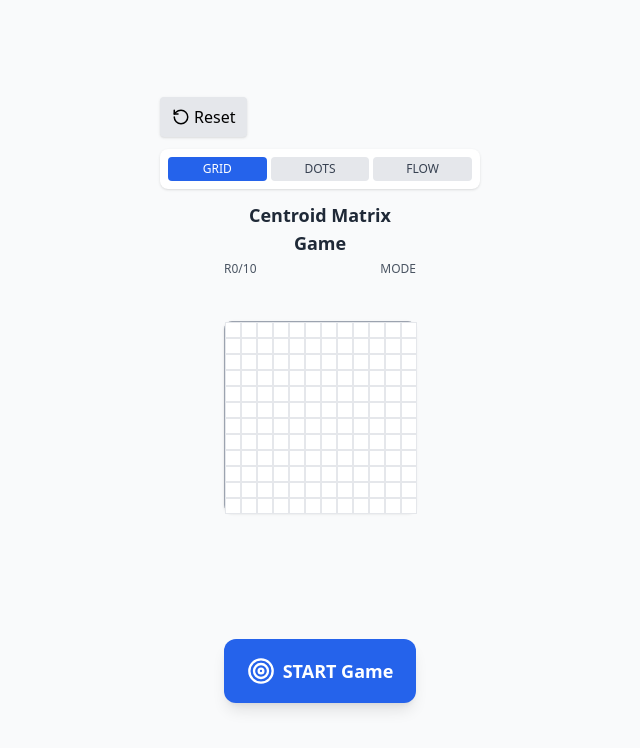
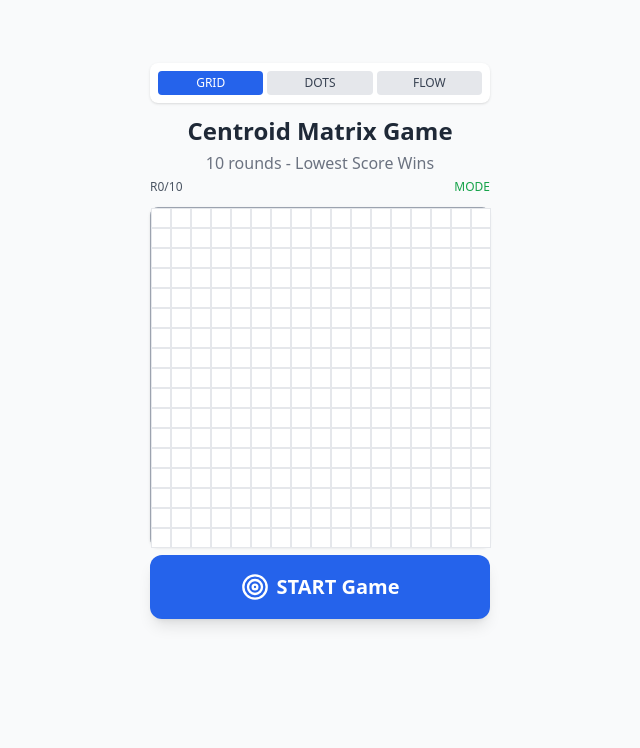
Before and after one commit to jelaludo/CentroidMatrixGuess, a React (Vite) app: page / in a window 1280 px wide. Shown: the top 748 px of the page, without its empty margins (320-960 px from the left). Built offline with nearby package versions, Linux system fonts and the light colour scheme.

Commit message:
larger play area

```diff
--- a/src/components/CentroidGame.jsx
+++ b/src/components/CentroidGame.jsx
@@ -72,8 +72,8 @@ const CentroidGame = () => {
   ];
 
   // Mobile-optimized grid size
-  const GRID_SIZE = 12; // Reduced from 20 for mobile
-  const CELL_SIZE = 16; // Reduced from 20 for mobile
+  const GRID_SIZE = 17; // 340px / 20px = 17
+  const CELL_SIZE = 20; // 340px / 17 = 20
   const MAX_ROUNDS = 10;
   const TIMER_PENALTY_THRESHOLD = 3; // Start adding penalty after 3 seconds
 
@@ -652,36 +652,12 @@ const CentroidGame = () => {
 
   return (
     <div className="flex flex-col items-center justify-center min-h-screen bg-gray-50 p-2">
-      {/* Top Bar: Reset (left), Timer (center) */}
-      <div className="w-full max-w-[320px] flex items-center justify-between mb-3">
-        {/* Reset Button (left) */}
-        <button
-          onClick={resetGame}
-          className="flex items-center gap-1 px-3 py-2 text-base bg-gray-200 hover:bg-gray-300 rounded font-medium transition-colors shadow"
-          style={{ minWidth: 80 }}
-        >
-          <RotateCcw size={18} />
-          Reset
-        </button>
-        {/* Timer (center) */}
-        {gameStarted && (
-          <div className="flex-1 flex justify-center">
-            <div className="bg-white rounded-lg shadow px-4 py-2 flex items-center gap-2">
-              <Clock className="text-gray-600" size={18} />
-              <div className={`text-lg font-bold ${getTimerColor()}`}>{formatTime(timer)}</div>
-              {timerPenalty > 0 && (
-                <div className="text-base text-red-600">+{timerPenalty}</div>
-              )}
-            </div>
-          </div>
-        )}
-        {/* Spacer for right alignment */}
-        <div style={{ width: 80 }}></div>
-      </div>
-      {/* Persistent Header with Game Mode Selector */}
-      <div className="w-full max-w-[320px] mb-3">
-        <div className="bg-white rounded-lg shadow p-2">
-          <div className="flex gap-1">
+      {/* Main container: fixed large width */}
+      <div className="w-full max-w-[340px] mx-auto flex flex-col items-center">
+        {/* Top Bar: Mode Selector (full width) */}
+        <div className="w-full mb-3">
+          <div className="bg-white rounded-lg shadow p-2 w-full">
+            <div className="flex gap-1 w-full">
               <button
                 onClick={() => {
                   setGameMode('GRID');
@@ -724,49 +700,35 @@ const CentroidGame = () => {
             </div>
           </div>
         </div>
-
-      {/* Centered Header */}
-      <div className="text-center mb-3 max-w-[192px]">
-        {!gameStarted ? (
-          <>
-            <h1 className="text-lg font-bold text-gray-800 mb-1">Centroid Matrix Game</h1>
-            <div className="flex justify-between items-center text-xs text-gray-600 w-full">
-              <span>R0/{MAX_ROUNDS}</span>
-              <span className="font-medium">MODE</span>
-            </div>
-          </>
-        ) : (
-          <>
-            <h1 className="text-lg font-bold text-gray-800 mb-1">
-              {gameMode === 'GRID' ? 'Centroid Matrix Game' : gameMode === 'DOTS' ? 'Centroid Dots Game' : 'Centroid Flow Game'}
-            </h1>
-            <div className="flex justify-between items-center text-xs text-gray-600 w-full">
-              <span>R{score.rounds + 1}/{MAX_ROUNDS}</span>
-              <span className={`font-medium ${getCurrentDifficulty().color}`}>{getCurrentDifficulty().name}</span>
-              {score.rounds > 0 && (
+        {/* Header: Title, subtitle, round/difficulty/timer */}
+        <div className="w-full text-center mb-2">
+          <h1 className="text-2xl font-bold text-gray-800 mb-1">Centroid Matrix Game</h1>
+          <div className="text-base text-gray-500 mb-1">10 rounds - Lowest Score Wins</div>
+          <div className="flex justify-between items-center text-xs text-gray-600 w-full mb-1">
+            <span>R{gameStarted ? score.rounds + 1 : 0}/{MAX_ROUNDS}</span>
+            <span className={`font-medium ${getCurrentDifficulty().color}`}>{gameStarted ? getCurrentDifficulty().name : 'MODE'}</span>
+            {gameStarted && (
               <span className="text-red-600">T:{score.totalMoves}</span>
             )}
           </div>
-          </>
+        </div>
+        {/* Large, fixed play area (always same size/position) */}
+        <div className="flex flex-col items-center w-full" style={{ width: 340 }}>
+          <div className="mb-2" style={{ position: 'relative', width: 340, height: 340 }}>
+            {/* Perfect Guess Celebration Animation for GRID and DOTS */}
+            {(gameMode === 'GRID' || gameMode === 'DOTS') && perfectGuess && (
+              <div className="absolute inset-0 flex items-center justify-center pointer-events-none z-10">
+                <div className="text-3xl font-bold text-yellow-500 animate-bounce drop-shadow-lg select-none">
+                  ✨
+                </div>
+              </div>
             )}
-      </div>
-
-      {/* Main Play Area: Always render grid container for layout consistency */}
-      <div className="flex flex-col items-center space-y-2 max-w-[192px]">
-        {/* Fixed-height container above grid for header/instructions (if needed) */}
-        <div style={{ minHeight: 24 }}>
-          {/* No content above grid for now, but reserve space if needed in future */}
-        </div>
-        <div className="mb-2">
             {gameMode === 'FLOW' ? (
-            renderFlow()
+              <div style={{ width: 340, height: 340 }}>{renderFlow()}</div>
             ) : gameMode === 'DOTS' ? (
               <div
                 className="relative bg-black rounded-lg shadow"
-              style={{
-                width: GRID_SIZE * CELL_SIZE,
-                height: GRID_SIZE * CELL_SIZE,
-              }}
+                style={{ width: 340, height: 340 }}
               >
                 {/* Render pale blue dots */}
                 {dots.map((dot, index) => (
@@ -853,8 +815,8 @@ const CentroidGame = () => {
                   display: 'grid',
                   gridTemplateColumns: `repeat(${GRID_SIZE}, ${CELL_SIZE}px)`,
                   gridTemplateRows: `repeat(${GRID_SIZE}, ${CELL_SIZE}px)`,
-                width: GRID_SIZE * CELL_SIZE,
-                height: GRID_SIZE * CELL_SIZE,
+                  width: 340,
+                  height: 340,
                 }}
               >
                 {gameStarted ? renderGrid() : Array.from({ length: GRID_SIZE * GRID_SIZE }).map((_, i) => (
@@ -891,8 +853,50 @@ const CentroidGame = () => {
               </div>
             )}
           </div>
-        {/* Fixed-height container below grid for info/legend/score/calc details */}
-        <div style={{ minHeight: 110, display: 'flex', flexDirection: 'column', justifyContent: 'flex-start', alignItems: 'center' }}>
+          {/* Large, fixed button below play area */}
+          <div className="w-full mb-2">
+            <button
+              onClick={
+                !gameStarted ? () => { setGameStarted(true); startNewRound(); } :
+                userGuess && !showResult && !showingAnswer ? validateGuess :
+                showResult && score.rounds < MAX_ROUNDS ? proceedToNextRound :
+                undefined
+              }
+              disabled={
+                gameStarted && !userGuess && !showResult ||
+                gameStarted && userGuess && (showResult || showingAnswer) && score.rounds >= MAX_ROUNDS
+              }
+              className={`w-full flex items-center justify-center gap-2 px-0 py-0 rounded-xl font-bold transition-colors text-xl h-16 min-h-[64px] min-w-[64px] shadow-lg
+                ${!gameStarted ? 'bg-blue-600 hover:bg-blue-700 text-white' :
+                  userGuess && !showResult && !showingAnswer ? 'bg-green-600 hover:bg-green-700 text-white' :
+                  showResult && score.rounds < MAX_ROUNDS ? 'bg-blue-600 hover:bg-blue-700 text-white' :
+                  'bg-orange-500 hover:bg-orange-600 text-white'}`}
+            >
+              {!gameStarted ? (
+                <>
+                  <Target size={28} />
+                  START Game
+                </>
+              ) : userGuess && !showResult && !showingAnswer ? (
+                <>
+                  <Check size={28} />
+                  VALIDATE
+                </>
+              ) : showResult && score.rounds < MAX_ROUNDS ? (
+                <>
+                  <ArrowRight size={28} />
+                  Next Round
+                </>
+              ) : (
+                <>
+                  <Target size={28} />
+                  PLACE
+                </>
+              )}
+            </button>
+          </div>
+          {/* Fixed-height info area below button */}
+          <div style={{ minHeight: 110, width: '100%', display: 'flex', flexDirection: 'column', justifyContent: 'flex-start', alignItems: 'center' }}>
             {/* Show correct info based on state, but always reserve space */}
             {gameStarted && !showResult && !showingAnswer && (
               <div className="text-center mt-2 text-xs text-gray-500" style={{ minHeight: 22 }}>Find the Centroid!</div>
@@ -904,7 +908,11 @@ const CentroidGame = () => {
                   <span className="text-gray-600"> = optimal, </span>
                   <span className="text-red-600 font-bold">Red</span>
                   <span className="text-gray-600"> = guess</span>
-                <div className="font-medium mt-1 text-orange-600 text-lg">Round: {currentRoundScore} pts</div>
+                  <div className={`font-medium mt-1 text-orange-600 text-lg flex items-center justify-center gap-2 ${perfectGuess ? 'text-yellow-600 scale-110 animate-pulse' : ''}`}
+                    style={{ minHeight: 28 }}>
+                    Round: {currentRoundScore} pts
+                    {perfectGuess && <span className="text-yellow-500 font-bold text-lg animate-bounce ml-2">Perfect!</span>}
+                  </div>
                 </div>
                 <div className="text-center mt-2" style={{ minHeight: 22 }}>
                   {!showCalcDetails ? (
@@ -944,73 +952,7 @@ const CentroidGame = () => {
               <div style={{ minHeight: 22, visibility: 'hidden' }}>placeholder</div>
             )}
           </div>
-        {/* Only show title on initial screen, no duplicate below grid */}
-        {!gameStarted && (
-          <>
-            <div className="w-full space-y-1">
-              <button
-                onClick={() => { setGameStarted(true); startNewRound(); }}
-                className="w-full flex items-center justify-center gap-2 px-0 py-0 rounded-xl font-bold transition-colors text-lg h-16 min-h-[64px] min-w-[64px] shadow-lg bg-blue-600 hover:bg-blue-700 text-white"
-              >
-                <Target size={28} />
-                START Game
-              </button>
         </div>
-          </>
-        )}
-        {/* Main Button and View Solution logic for in-game */}
-        {gameStarted && (
-          <div className="w-full space-y-1">
-            <button
-              onClick={
-                userGuess && !showResult && !showingAnswer ? validateGuess :
-                showResult && score.rounds < MAX_ROUNDS ? proceedToNextRound :
-                undefined
-              }
-              disabled={
-                !userGuess && !showResult ||
-                userGuess && (showResult || showingAnswer) && score.rounds >= MAX_ROUNDS
-              }
-              className={`w-full flex items-center justify-center gap-2 px-0 py-0 rounded-xl font-bold transition-colors text-lg h-16 min-h-[64px] min-w-[64px] shadow-lg
-                ${userGuess && !showResult && !showingAnswer ? 'bg-green-600 hover:bg-green-700 text-white' :
-                  showResult && score.rounds < MAX_ROUNDS ? 'bg-blue-600 hover:bg-blue-700 text-white' :
-                  'bg-orange-500 hover:bg-orange-600 text-white'}`}
-            >
-              {userGuess && !showResult && !showingAnswer ? (
-                <>
-                  <Check size={28} />
-                  VALIDATE
-                </>
-              ) : showResult && score.rounds < MAX_ROUNDS ? (
-                <>
-                  <ArrowRight size={28} />
-                  Next Round
-                </>
-              ) : (
-                <>
-                  <Target size={28} />
-                  PLACE
-                </>
-              )}
-            </button>
-            {/* Game Complete Display */}
-            {showResult && score.rounds >= MAX_ROUNDS && (
-              <div className="bg-white rounded shadow p-2 text-center">
-                <div className="text-xs font-bold text-blue-600 mb-1">Complete!</div>
-                <div className="text-xs text-gray-600 mb-1">
-                  Score: <span className="font-bold text-red-600">{score.totalMoves}</span>
-                </div>
-                <button
-                  onClick={resetGame}
-                  className="w-full flex items-center justify-center gap-1 px-3 py-1 bg-green-600 hover:bg-green-700 text-white rounded font-medium transition-colors text-xs"
-                >
-                  <RotateCcw size={12} />
-                  Play Again
-                </button>
-              </div>
-            )}
-          </div>
-        )}
       </div>
 
       {/* Recap Screen */}
```
Lines whose indentation alone changed are shown as unchanged.
